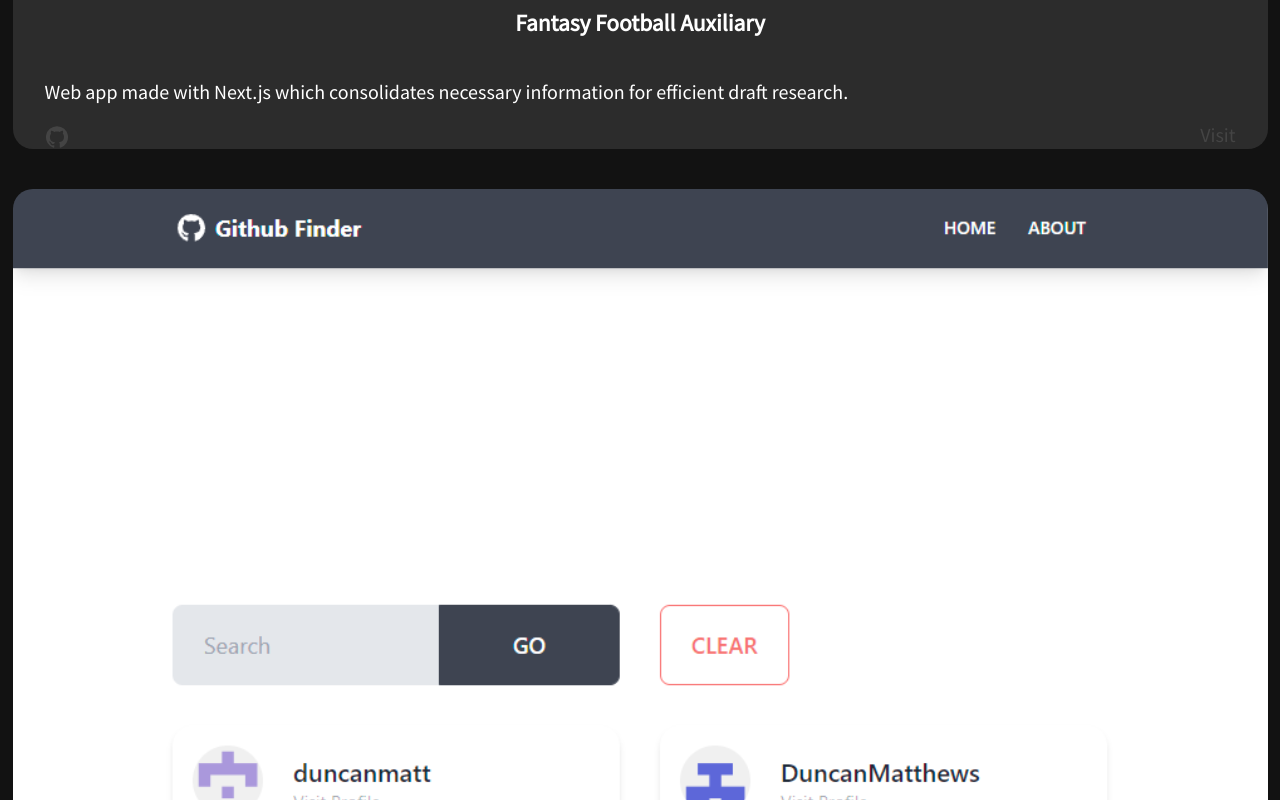
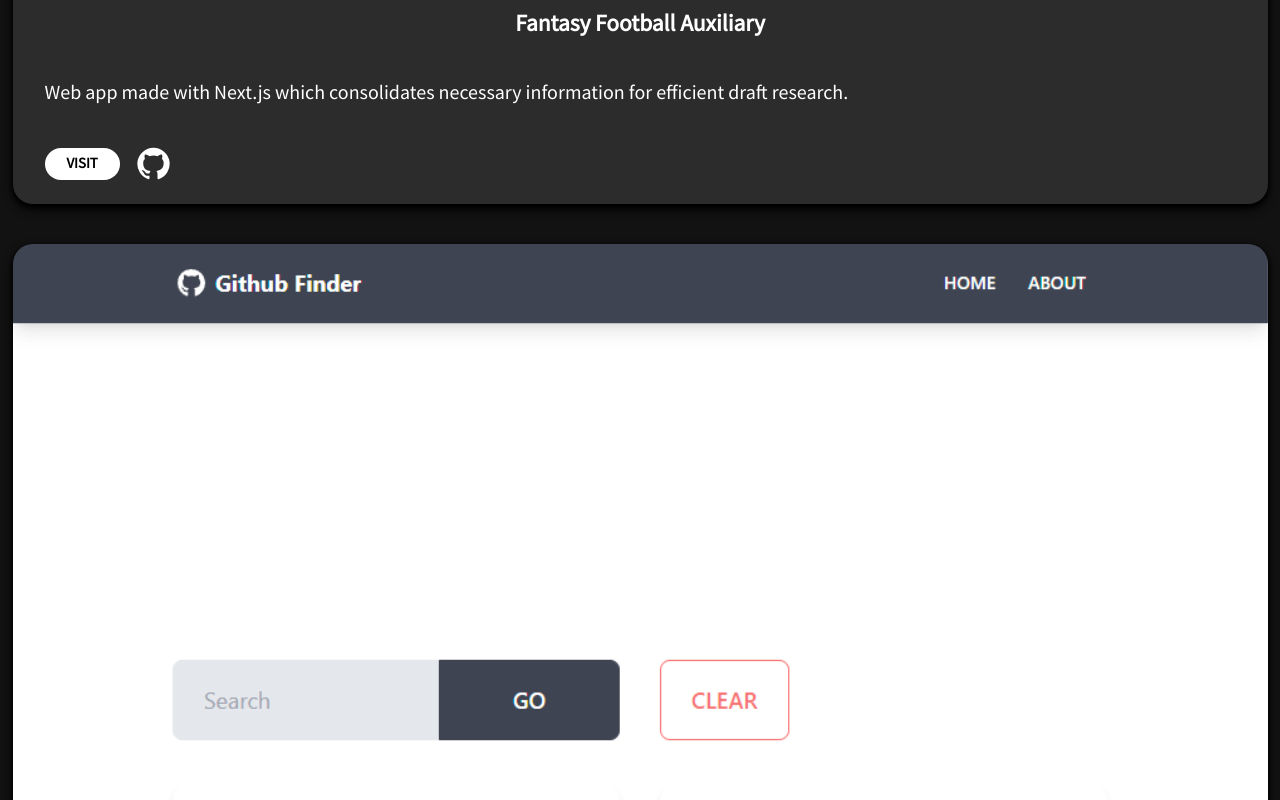
Before and after one commit to duncanmatt/portfolio_vite, a React (Vite) app: page / in a window 1280 px wide. Shown: the part 2240-3040 px from the top of the page. Built offline with nearby package versions, Linux system fonts and the light colour scheme.

Commit message:
project card buttons and shadows

```diff
--- a/src/components/ProjectCard.tsx
+++ b/src/components/ProjectCard.tsx
@@ -31,14 +31,17 @@
 					<p className='projCardDesc'>{project.desc}</p>
 					<div className='projCardActions'>
 						<a
-							className='projCardGH'
-							href={project.urlGH}>
-							<GitHubIcon />
-						</a>
-						<a
 							className='projCardVisit'
 							href={project.url}>
 							Visit
+						</a>
+						<a
+							className='projCardGH'
+							href={project.urlGH}>
+							<GitHubIcon
+								fontSize='large'
+								style={{ color: '#fff' }}
+							/>
 						</a>
 					</div>
 				</div>
--- a/src/index.css
+++ b/src/index.css
@@ -248,6 +248,7 @@
 	width: 100%;
 	-webkit-box-orient: horizontal;
 	-webkit-box-direction: normal;
+	filter: drop-shadow(0 2px 2px #000) drop-shadow(0 3px 4px #000);
 }
 
 .projCard:not(:last-child) {
@@ -331,11 +332,29 @@
 }
 
 .projCardActions {
-	color: #f9f9f9;
 	width: 100%;
 	display: flex;
-	flex-direction: row;
-	justify-content: space-between;
+	flex-wrap: wrap;
+	align-items: center;
+	padding-block: 1.45rem;
+	gap: 1rem;
+}
+
+.projCardVisit {
+	appearance: auto;
+	color: #000;
+	background-color: #fff;
+	display: flex;
+	font-size: 0.925rem;
+	font-weight: 600;
+	align-items: center;
+	justify-content: center;
+	line-height: 1;
+	text-transform: uppercase;
+	height: 2rem;
+	padding-inline: 1.25rem;
+	border-radius: 1.8454rem;
+	border: 2px solid rgba(255, 255, 255, 0);
 }
 
 .certified {
```
